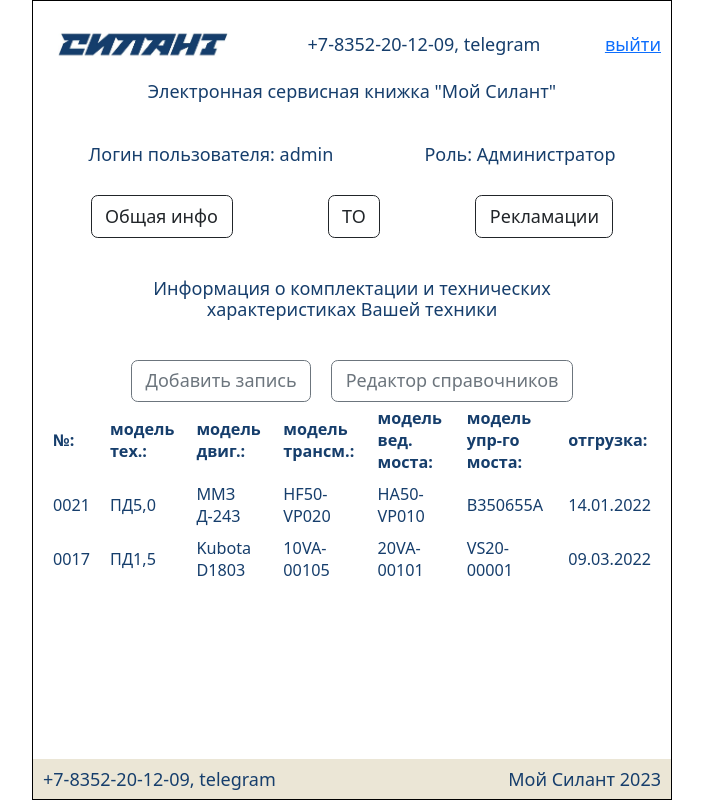
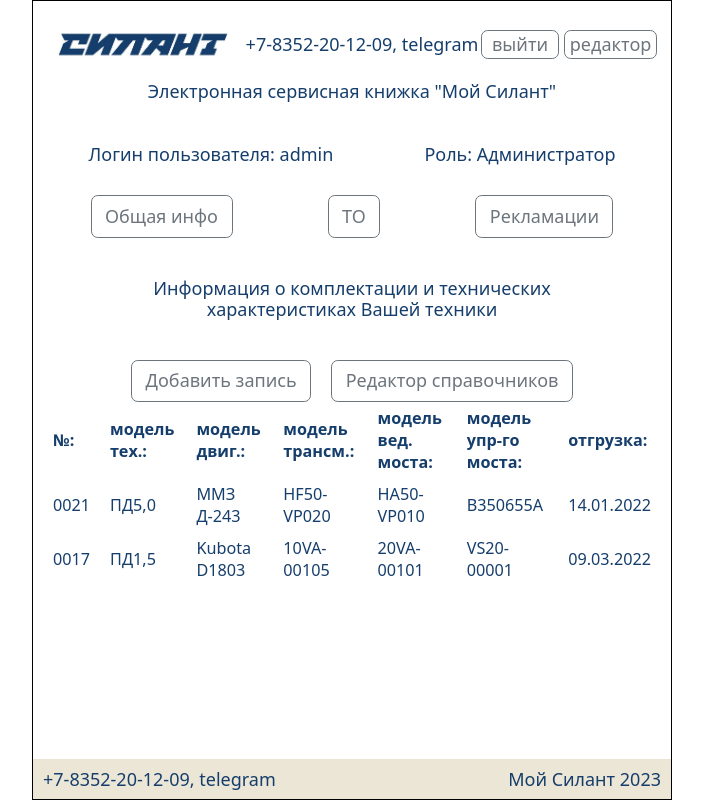
Before and after one commit to aerastov/SF_Graduate_work, a Django app: page /info in a window 1280 px wide. Shown: the whole page, without its empty margins (288-991 px from the left). Run offline with Django 4.2, Linux system fonts and the light colour scheme; a user stored in the database is signed in; data comes from the database, SQL or seed files in the repository; both versions use the stored data as it was after the commit; some libraries are stand-ins or nearby versions.

Commit message:
preview 2.1

```diff
--- a/My_Silant/accounts/urls.py
+++ b/My_Silant/accounts/urls.py
@@ -4,12 +4,12 @@ from .views import *
 
 urlpatterns = [
     # path('account/', Account.as_view()),
-    # path('add_authors/', add_authors, name = 'upgrade'),
-    # path('login/', LoginView.as_view(template_name = 'sign/login.html'), name='login'),
-    # path('logout/', LogoutView.as_view(template_name = 'sign/logout.html'), name='logout'),
+
     # path('edit/', Update_profile.as_view(template_name = 'sign/update_profile.html'), name='user_update'),
     # path('signup/', BaseRegisterView.as_view(template_name = 'sign/signup.html'), name='signup'),
     path('', include('allauth.urls')),
+    path('account_list', AccountList.as_view(), name='account_list'),
+
 ]
 
 
--- a/My_Silant/silant/templates/default.html
+++ b/My_Silant/silant/templates/default.html
@@ -1,4 +1,5 @@
 {% load static %}
+{% load auth_extras %}
 
 <html lang="en">
 	<head>
@@ -28,24 +29,16 @@
 					<a href="{% url 'info' %}"> <img src="{% static 'images/Logotype silant.jpg' %}"></a>
 				</div>
 				<div>+7-8352-20-12-09, telegram</div>
-				<div>
-
+				<div style="width: 180px">
 
 				{% if user.is_authenticated %}
-
-
-							<a href="accounts/logout/">выйти</a>
-
-                       <br>
+					<a class="btn btn-outline-secondary" style="padding:0 10; margin:10 0" href="/accounts/logout/" role="button">выйти</a>
+					{% if request.user|has_group:"admin" %}
+						<a class="btn btn-outline-secondary" style="padding:0 5; margin:10 0" href="{% url 'account_list' %}" role="button">редактор</a>
+					{% endif %}
                 {% else %}
-					<a href="/accounts/login">
-                    	<img src="{{MEDIA_URL}}/media/images/users/default.jpg.100x100_q85_crop-smart.jpg" alt="Фото профиля">
-                    </a><br>
-                    <a href="/accounts/login" style="font-size: 13px">Sign in | Sign up</a>
+					<a class="btn btn-outline-secondary" style="padding:0 10" href="/accounts/login" role="button">авторизация</a>
                 {% endif %}
-
-
-
 
 
 				</div>
--- a/My_Silant/silant/templates/fragments/menu.html
+++ b/My_Silant/silant/templates/fragments/menu.html
@@ -1,5 +1,5 @@
 <div class="div_full_horizontal_content_space_around">
-    <a class="btn btn-outline-dark" href="{% url 'info' %}" role="button">Общая инфо</a>
-    <a class="btn btn-outline-dark" href="{% url 'maintenance' %}" role="button">ТО</a>
-    <a class="btn btn-outline-dark" href="{% url 'complaints' %}" role="button">Рекламации</a>
+    <a class="btn btn-outline-secondary" href="{% url 'info' %}" role="button">Общая инфо</a>
+    <a class="btn btn-outline-secondary" href="{% url 'maintenance' %}" role="button">ТО</a>
+    <a class="btn btn-outline-secondary" href="{% url 'complaints' %}" role="button">Рекламации</a>
 </div>
--- a/My_Silant/silant/templates/info.html
+++ b/My_Silant/silant/templates/info.html
@@ -43,7 +43,7 @@
         {% if request.user|has_group:"manager" or request.user|has_group:"admin" %}
             <div class="center">
                 <a class="btn btn-outline-secondary" href="{% url 'create_car' %}" role="button">Добавить первую запись о машине</a>
-                <a class="btn btn-outline-secondary" href="{% url 'reference_books' %}" role="button">Редактор справочников</a>
+                <a class="btn btn-outline-secondary" href="{% url 'reference_book' %}" role="button">Редактор справочников</a>
             </div>
         {% endif %}
 
--- a/My_Silant/static/css/style.css
+++ b/My_Silant/static/css/style.css
@@ -52,8 +52,12 @@ h1, h2, h3, h4, h5, h6 {
     padding: 40px 20px 30px;
 }
 
-p {
-}
+a {
+
+  text-decoration: none !important;
+  }
+
+
 select {
    color: var(--silant_black);
    border: 1px solid #ced4da;
```
Also changed, not shown: My_Silant/My_Silant/settings.py (+5 -6 lines), My_Silant/accounts/templates/account/login.html (added, +15 -0 lines), My_Silant/accounts/templates/account/logout.html (added, +15 -0 lines), My_Silant/accounts/templates/account_list.html (added, +19 -0 lines), My_Silant/accounts/views.py (+19 -2 lines), My_Silant/db.sqlite3.
